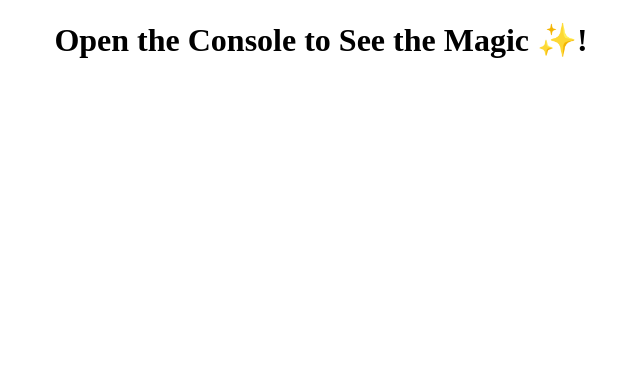
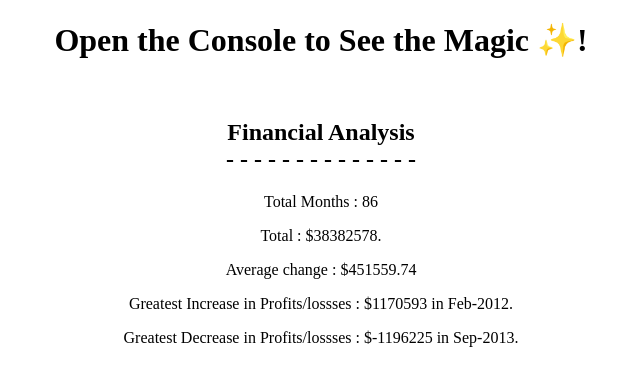
Before and after one commit to bmkSimon/Console-Finances, a plain HTML site: page index.html in a window 1280 px wide. Shown: the whole page, without its empty margins (319-959 px from the left). Drawn offline with Linux system fonts and the light colour scheme.

Commit message:
updated script and html files to dislay analysis to both brower and console log

```diff
--- a/index.html
+++ b/index.html
@@ -8,9 +8,18 @@
 </head>
 <body>
   <h1 style="text-align:center;">Open the Console to See the Magic ✨! </h1>
+  <br>
 
-  <p id="finances"></p>
+  <div style="text-align: center;">
+    <h2> Financial Analysis <br>
+    - - - - - - - - - - - - - - </h2>
+    <p id="months"></p>
+    <p id="total"></p>
+    <p id="average"></p>
+    <p id="highest"></p>
+    <p id="lowest"></p>
 
+  </div>
   <script src="index.js"></script>
 
 
--- a/index.js
+++ b/index.js
@@ -96,7 +96,6 @@ for (let i = 0; i < finances.length; i++){
 }
 // Loop through the array and Sums the total value of the monthly profit/loss over the period in question.
 
-
 let aveChange = (sum/(finances.length-1));
 // Finding value of the monthly average change in profit/loss.
 
@@ -111,57 +110,10 @@ console.log("Greatest Decrease in Profits/lossses : $" + maxMonthly[finances.len
 
 //The above code block displays the requested analysis to the console.
 
-/*let noMonths = finances.length;
-let text = "<ul>";
-for (let i = 0; i < noMonths; i++)  {
-  text += "<li>" + finances[i][1] + "</li>";
-}
-text += "</ul>";
+document.getElementById("months").innerHTML = "Total Months : " + finances.length;
+document.getElementById("total").innerHTML = "Total : $" + sum + ".";
+document.getElementById("average").innerHTML = "Average change : $" + aveChange.toFixed(2);
+document.getElementById("highest").innerHTML = "Greatest Increase in Profits/lossses : $" + maxMonthly[0][1] + " in " + maxMonthly[0][0] + ".";
+document.getElementById("lowest").innerHTML = "Greatest Decrease in Profits/lossses : $" + maxMonthly[finances.length-1][1] + " in " + maxMonthly[finances.length-1][0] + ".";
 
-
-
-*/
-/*function minMonthly (finances) {
-  let len =finances.length;
-  let min = Infinity;
-  while (len --) {
-    if (finances[len] < min) {
-      min = finances[len];
-    }
-  }
-  return min;
-  console.log(min);
-}
-*/
-
-//Math.max.apply(null,finances[1]);
-
-/*for (let date of finances) {
-  console.log("Date: " + finances.slice(0));
-}*/
-
-/*const minMonthly = finances.sort((a,b) => a[1] - b[1]);
-console.log(minMonthly[0]);
-*/
-
-//console.log(maxMonthly[0]);
-
-/*let sum = 0;
-for (let profit in finances) {
-  value = finances[[profit][1]];
-}
-*/
-
-
-/*function myArrayMin(finances) {
-  return Math.min(null, finances[i][1]);
-  console.log(myaArrayMin(finances));
-}
-*/
-
-
-/*finances.sort((a,b) => a[1] - b[1]);
-console.log(finances[0][1] + " and " + finances[finances.length-1][1]);
-*/
-
-//finances.sort(function(a,b){return a-b});
+//The above code block displays the requested analysis to the browser.
```
